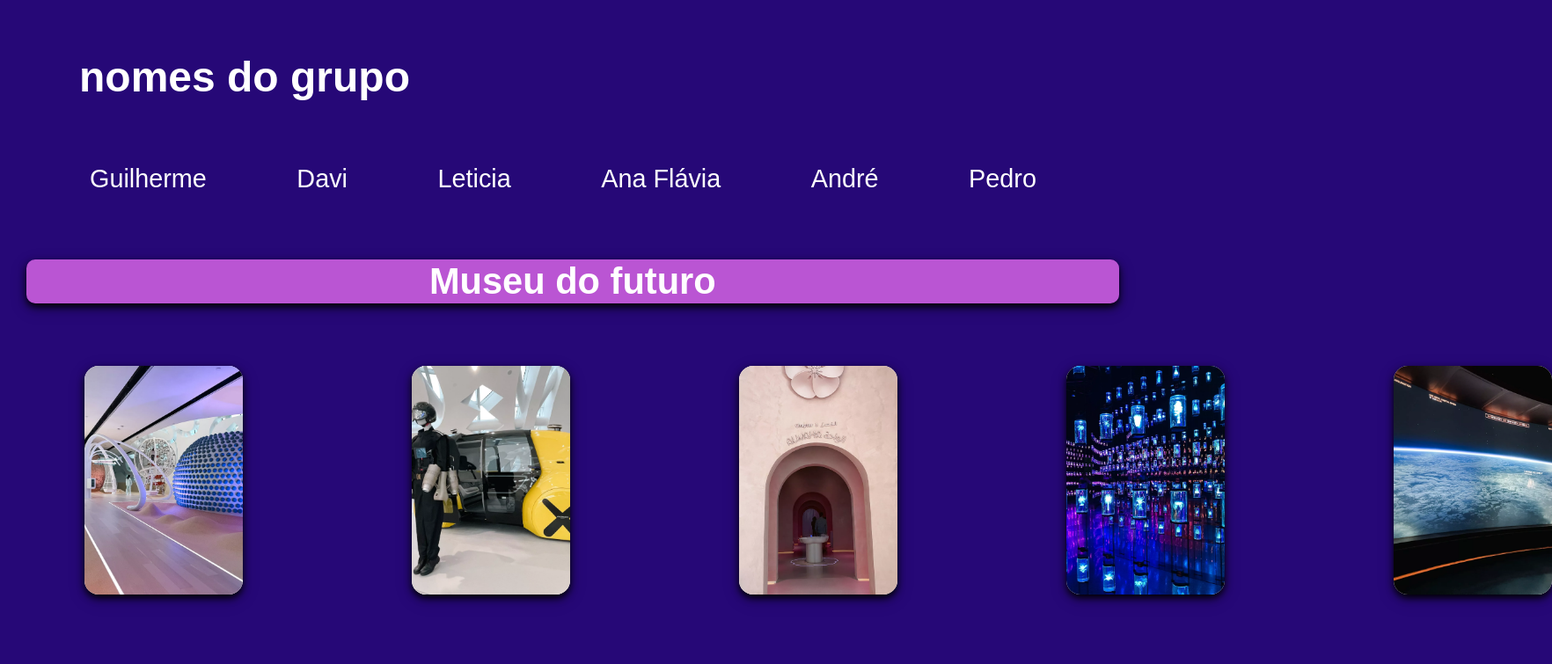
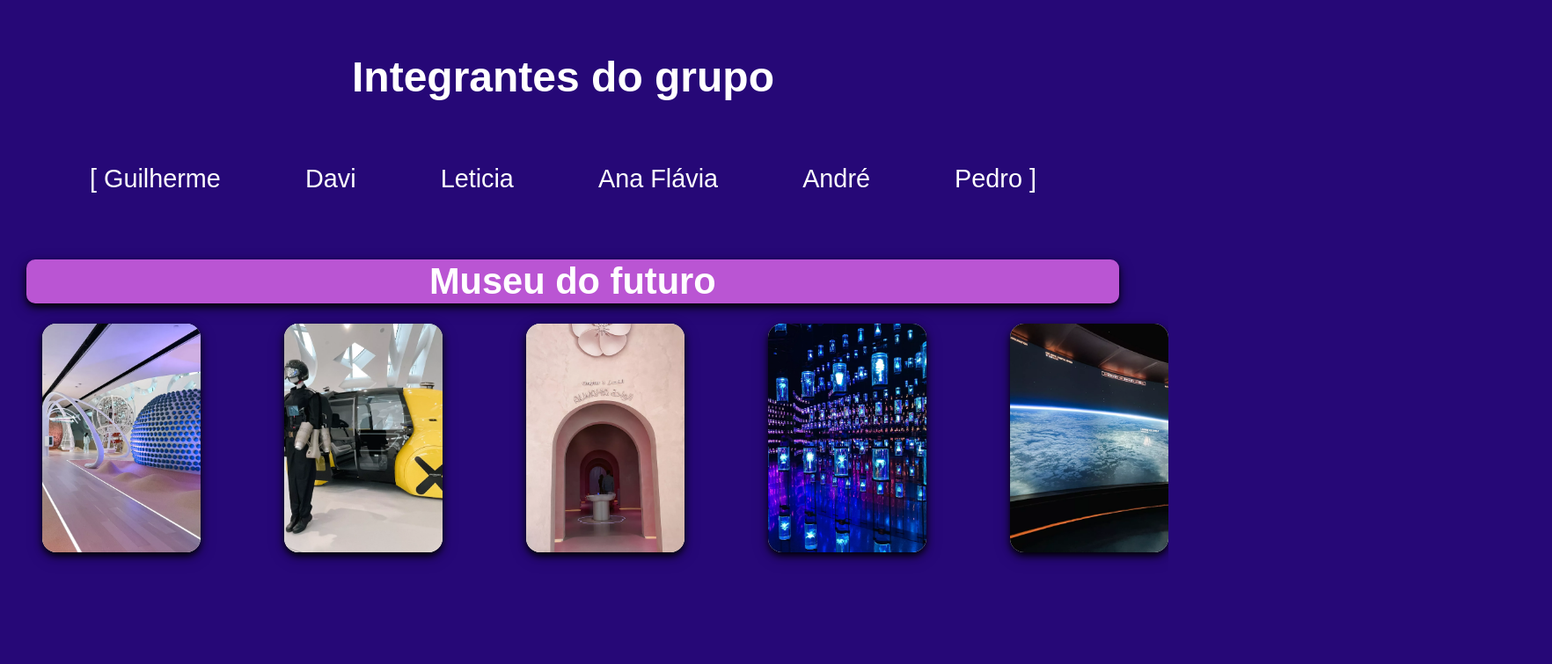
Before and after one commit to ColegioBeneditaRezende/PTrimestral1_MuseuFuturo, a plain HTML site: page index.html in a window 1280 px wide. Shown: the whole page at 88% size, 1764 px wide, since content can reach past the window. Drawn offline with nearby package versions, Linux system fonts and the light colour scheme.

Commit message:
alterações sobre a visualização.

```diff
--- a/estilo.css
+++ b/estilo.css
@@ -8,6 +8,9 @@
 .title {
     font-weight: 300;
     font-size: 16px;
+}
+h1{
+    text-align: center;
 }
 
 .card {
@@ -36,9 +39,9 @@ img {
     bottom: 0;
     left: 0;
     display: flex;
+    width: 100vw;
     justify-content: space-between;
-    gap: 12em;
-    margin: 6em;
+    margin: 3em;
     top: 40%;
   }
 
--- a/index.html
+++ b/index.html
@@ -11,16 +11,16 @@
 <body>
     <div class="grupo">
         <h1>
-            nomes do grupo
+            Integrantes do grupo
         </h1>
     </div>
     <div class="nomes">
-        <li>Guilherme</li>
+        <li>[ Guilherme</li>
         <li>Davi</li>
         <li>Leticia</li>
         <li>Ana Flávia</li>
         <li>André</li>
-        <li>Pedro</li>
+        <li>Pedro ]</li>
     </div>
     <div class="rectangle">
         <div class="tema">
```
